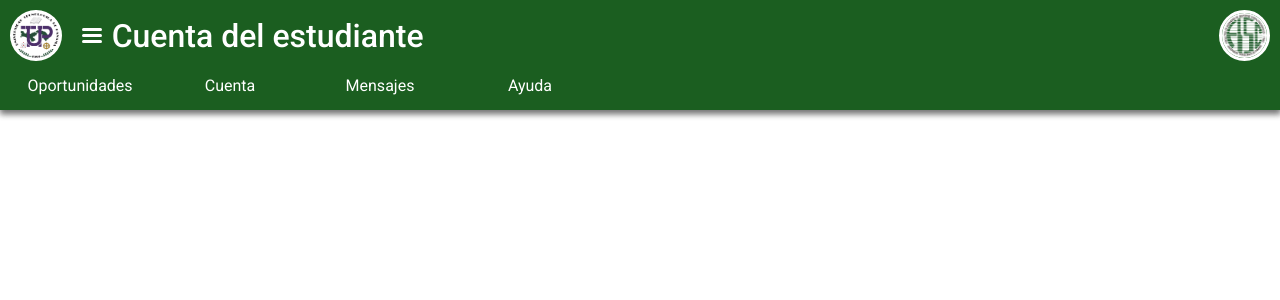
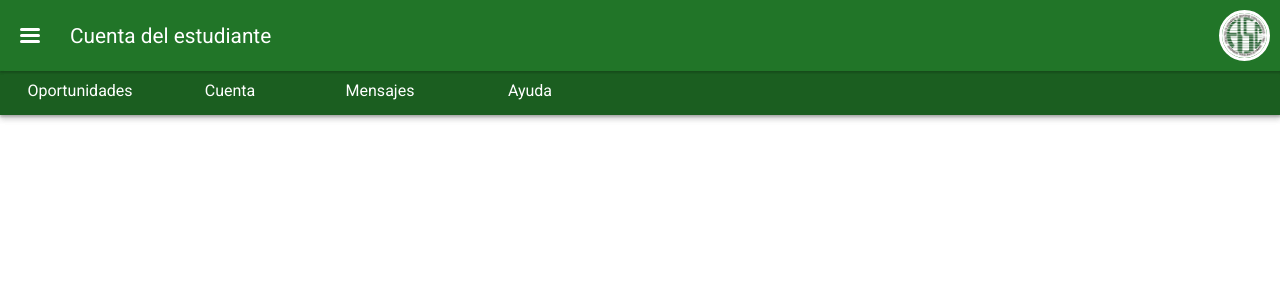
Before and after one commit to jasonwj96/bolsadetrabajo, a React (Create React App) app: page / in a window 1280 px wide. Shown: the top 300 px of the page. Built offline with nearby package versions, Linux system fonts and the light colour scheme.

Commit message:
Deleted the heading component

```diff
--- a/src/components/heading.scss
+++ /dev/null
@@ -1,19 +0,0 @@
-.heading-container {
-  display: flex;
-  width: auto;
-
-  .heading-top {
-    display: flex;
-    flex-flow: column;
-    justify-content: flex-end;
-    width: 100%;
-
-    .heading-title {
-      margin: 0;
-      padding: 0;
-      font-size: 2.5em;
-      font-weight: bold;
-      text-align: left;
-    }
-  }
-}
--- a/src/components/heading.tsx
+++ /dev/null
@@ -1,20 +0,0 @@
-import React from "react";
-import Navbar from "./navbar";
-import "./heading.scss";
-import fiscLogo from "../img/fisc_logo.png";
-import utpLogo from "../img/utp_logo.png";
-
-function Heading() {
-  return (
-    <div className="heading-container">
-      {/* <img src={utpLogo} alt="utp logo" /> */}
-      <div className="heading-top">
-        {/* <p className="heading-title">Portal bolsa de trabajo</p> */}
-        <Navbar />
-      </div>
-      {/* <img src={fiscLogo} alt="fisc logo" /> */}
-    </div>
-  );
-}
-
-export default Heading;
--- a/src/components/navbar.scss
+++ b/src/components/navbar.scss
@@ -10,23 +10,25 @@
   background-color: $accent;
 
   .navbar-top {
+    @include card(1);
+    background-color: $secondary;
     display: flex;
     width: 100%;
-    padding-bottom: 5px;
+    padding: 10px 0px;
 
     img {
       background-color: #fff;
       border-radius: 50%;
       height: 45px;
       width: auto;
-      margin: 10px;
+      margin: auto 10px;
       border: 3px solid #fff;
     }
 
     .hamburger {
       display: flex;
       flex-flow: column;
-      margin: auto 0px;
+      margin: auto 0px auto 10px;
       width: auto;
       padding: 10px;
 
@@ -43,17 +45,22 @@
       }
     }
 
-    h1 {
+    p {
+      font-size: 1.3em;
       width: auto;
       color: #fff;
       align-self: center;
-      font-weight: 500;
-      margin-right: auto;
+      font-weight: 400;
+      margin: 0px auto 0px 20px;
     }
   }
 
   .navbar-tabs {
+    @include card(1);
+
+    padding-top: 10px;
     ul {
+      width: auto;
       display: flex;
       list-style: none;
       text-decoration: none;
--- a/src/components/navbar.tsx
+++ b/src/components/navbar.tsx
@@ -1,6 +1,6 @@
 import React from "react";
 import "./navbar.scss";
-import utpLogo from "../img/utp_logo.png";
+// import utpLogo from "../img/utp_logo.png";
 import fiscLogo from "../img/fisc_logo.png";
 
 const Navbar = (props: any) => {
@@ -9,13 +9,13 @@ const Navbar = (props: any) => {
   return (
     <div className="navbar-container">
       <div className="navbar-top">
-        <img src={utpLogo} alt="utp logo" />
+        {/* <img src={utpLogo} alt="utp logo" /> */}
         <div className="hamburger">
           <div />
           <div />
           <div />
         </div>
-        <h1>Cuenta del estudiante</h1>
+        <p>Cuenta del estudiante</p>
         <img src={fiscLogo} alt="fisc logo" />
       </div>
       <div className="navbar-tabs">
--- a/src/containers/cuentaEstudiante.tsx
+++ b/src/containers/cuentaEstudiante.tsx
@@ -1,11 +1,11 @@
 import React from "react";
-import Heading from "../components/heading";
 import "./cuentaEstudiante.scss";
+import Navbar from "../components/navbar";
 
 const CuentaEstudiante = (props: any) => {
   return (
     <div className="cuentaestudiante-container">
-      <Heading />
+      <Navbar />
     </div>
   );
 };
--- a/src/styles/_theme.scss
+++ b/src/styles/_theme.scss
@@ -1,7 +1,8 @@
 // $accent: #01680a;
 $accent: #1b5e20;
+$secondary: #217528;
 
 @mixin card($elevation: 1) {
-  box-shadow: 0 (1px * $elevation) (2px * $elevation) 0.5px #0000004d,
-    0 (1px * $elevation) (2px * $elevation) 0.5px #0000005b;
+  box-shadow: 0 (1px * $elevation) (2px * $elevation) 0.5px #0000001a,
+    0 (1px * $elevation) (2px * $elevation) 0.5px #0000001a;
 }
```
